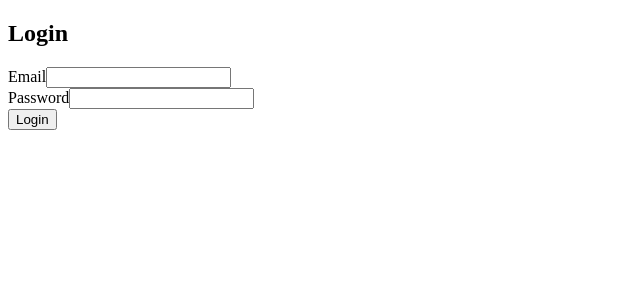
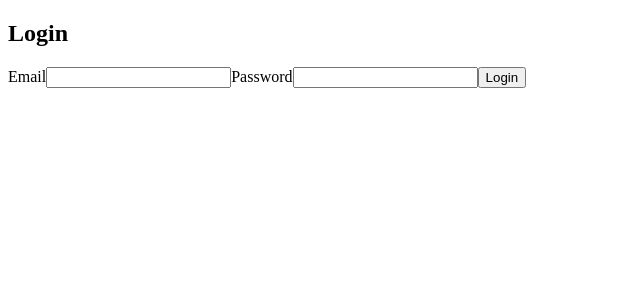
Before and after one commit to Kashni06/sweet-shop-management-system, a React app in the folder frontend/: page /login in a window 1280 px wide. Shown: the top 300 px of the page, without its empty margins (0-640 px from the left). Built offline with nearby package versions, Linux system fonts and the light colour scheme; the HTML template or start-up script is replaced by a standard one.

Commit message:
test(frontend): update login tests to support routing context

```diff
--- a/frontend/src/pages/LoginPage.jsx
+++ b/frontend/src/pages/LoginPage.jsx
@@ -1,27 +1,32 @@
+import { useNavigate } from "react-router-dom";
+
 function LoginPage() {
+  const navigate = useNavigate();
+
+  function handleLoginClick() {
+    // For now, directly move user to dashboard
+    navigate("/dashboard");
+  }
+
   return (
     <div>
-      {/* Page title */}
+      {/* Page heading */}
       <h2>Login</h2>
 
-      {/* Login form starts */}
-      <form>
-        {/* Email field */}
-        <div>
-          <label htmlFor="email">Email</label>
-          <input id="email" type="email" />
-        </div>
+      {/* Email input */}
+      <label>
+        Email
+        <input type="email" />
+      </label>
 
-        {/* Password field */}
-        <div>
-          <label htmlFor="password">Password</label>
-          <input id="password" type="password" />
-        </div>
+      {/* Password input */}
+      <label>
+        Password
+        <input type="password" />
+      </label>
 
-        {/* Submit button */}
-        <button type="button">Login</button>
-      </form>
-      {/* Login form ends */}
+      {/* Login button */}
+      <button onClick={handleLoginClick}>Login</button>
     </div>
   );
 }
```
Also changed, not shown: 1 other file (tests, documents, lock files or other folders).
